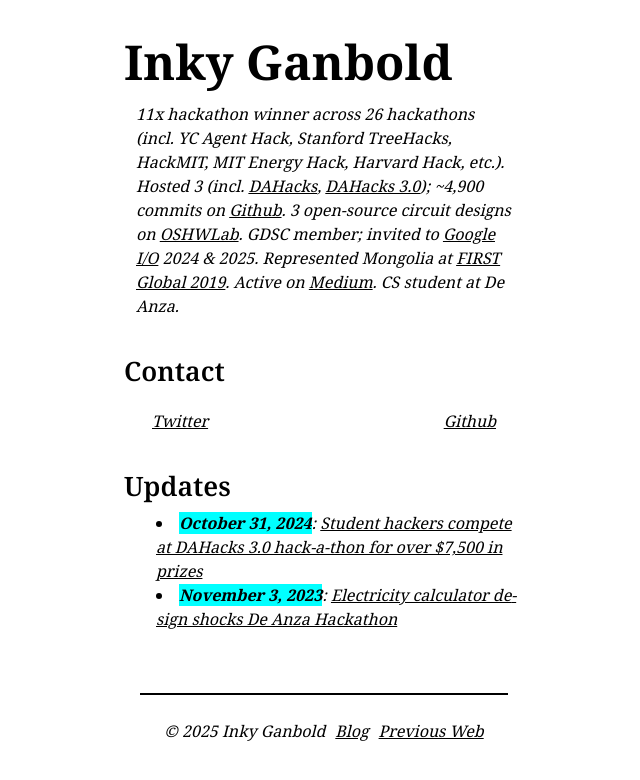
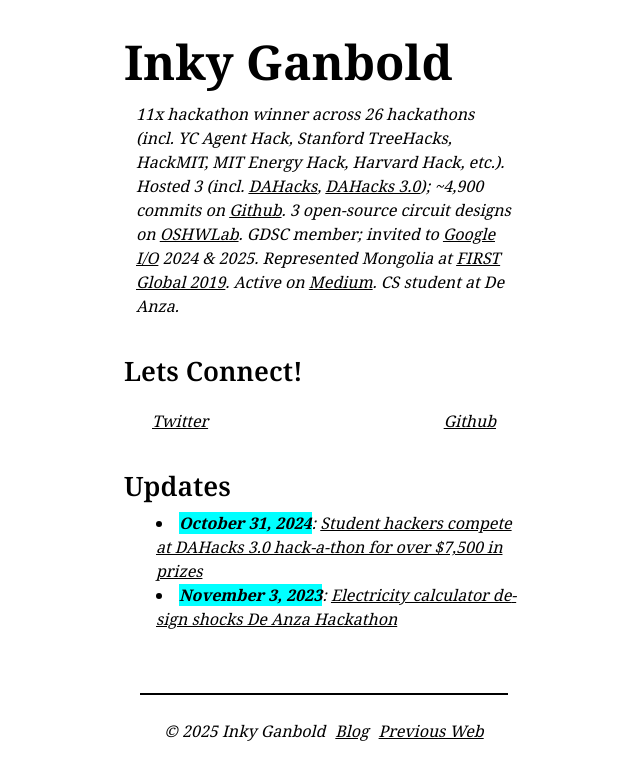
Before and after one commit to enkhbold470/founder-bio, a Next.js app: page / in a window 1280 px wide. Shown: the top 780 px of the page, without its empty margins (316-956 px from the left). Built offline with nearby package versions, Linux system fonts and the light colour scheme.

Commit message:
Update contact section title on homepage to enhance engagement and encourage user interaction.

```diff
--- a/app/page.tsx
+++ b/app/page.tsx
@@ -43,7 +43,7 @@
 
         {/* Contact Section */}
         <section className="text-center mb-4 sm:mb-6 w-full">
-          <h2 className="title">Contact</h2>
+          <h2 className="title">Lets Connect!</h2>
            <div className="flex justify-between px-4">
             {siteConfig.contactDisplay.map((contactItem, index) => (
               <p
```
